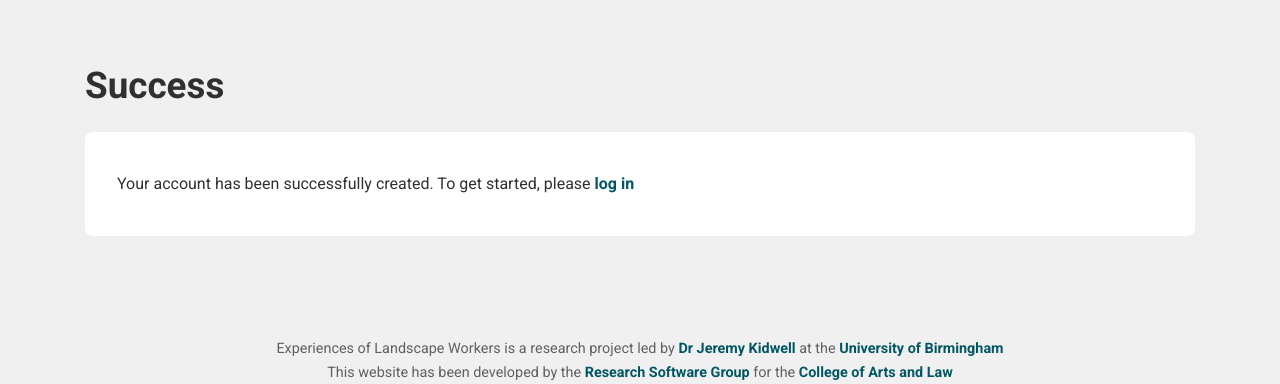
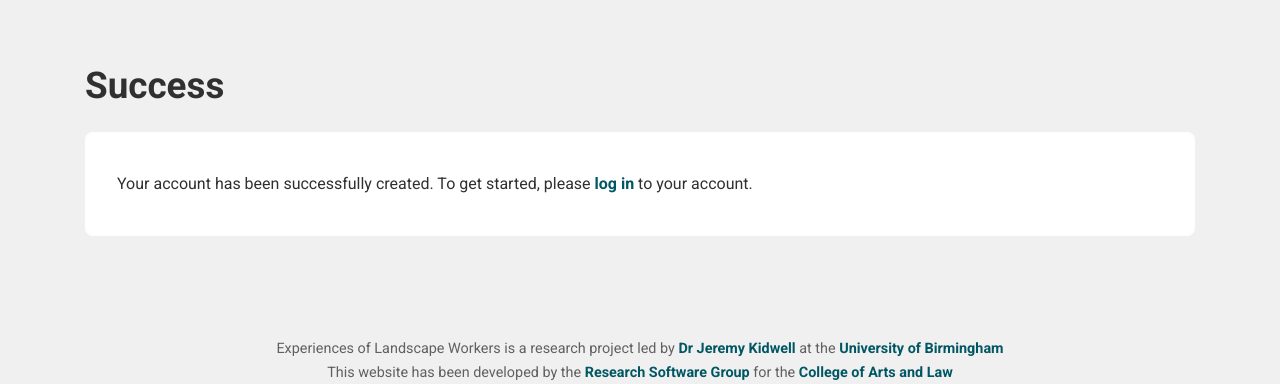
Before and after one commit to bear-rsg/experiences-of-landscape-workers, a Django app: page /accounts/create/success/ in a window 1280 px wide. Shown: the part 48-432 px from the top of the page. Run offline with Django 3.2, Linux system fonts and the light colour scheme; parts of the project's set-up code (start-up, migrations or seed data) failed here and were passed over; some libraries are stand-ins or nearby versions.

Commit message:
changed text of success msg

```diff
--- a/django/accounts/templates/account/account-create-success.html
+++ b/django/accounts/templates/account/account-create-success.html
@@ -6,7 +6,7 @@
     <h1>Success</h1>
     <section>
         <p>
-            Your account has been successfully created. To get started, please <a href="{% url 'login'%}">log in</a>
+            Your account has been successfully created. To get started, please <a href="{% url 'login'%}">log in</a> to your account.
         </p>
     </section>
 
```
